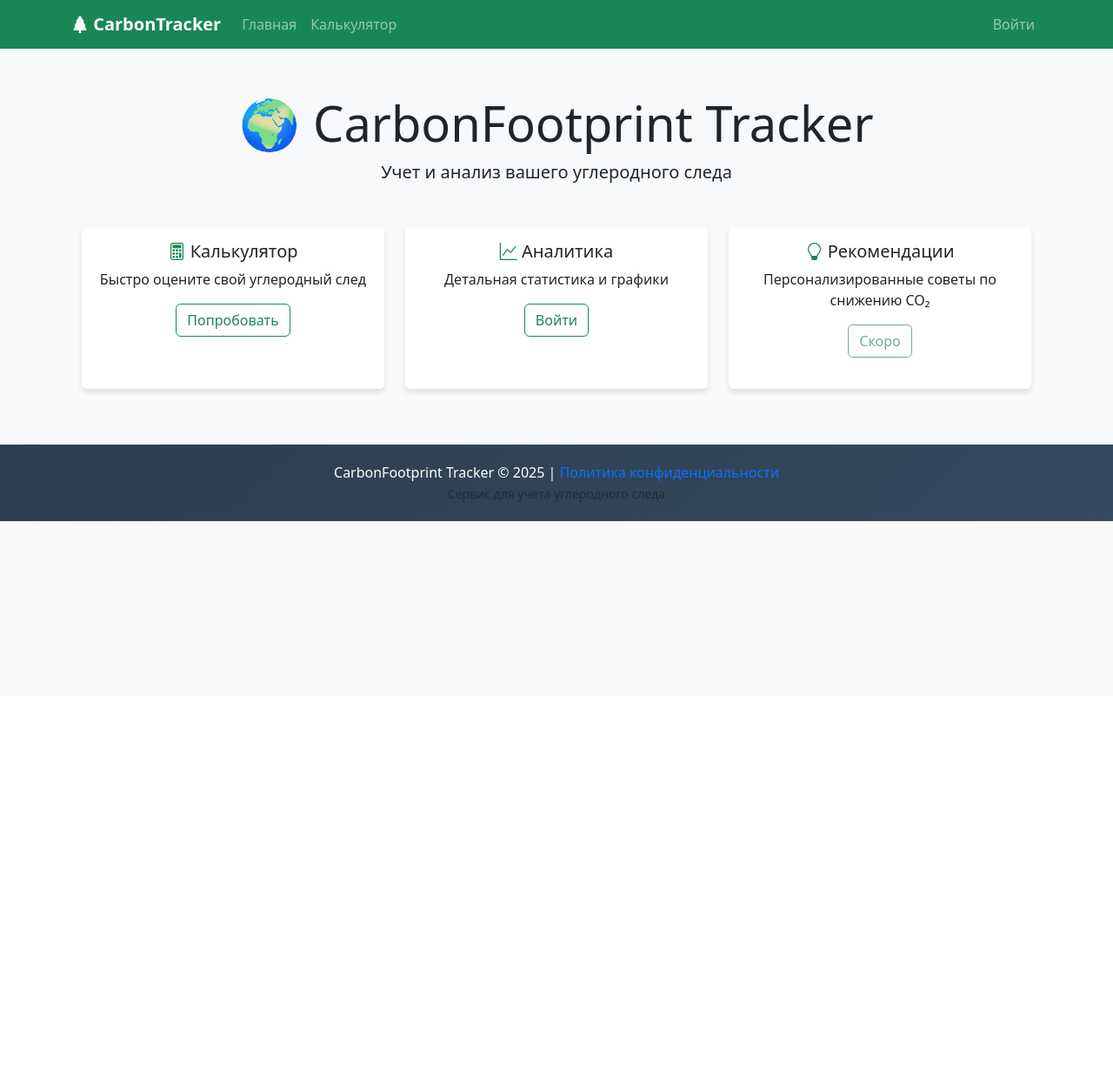
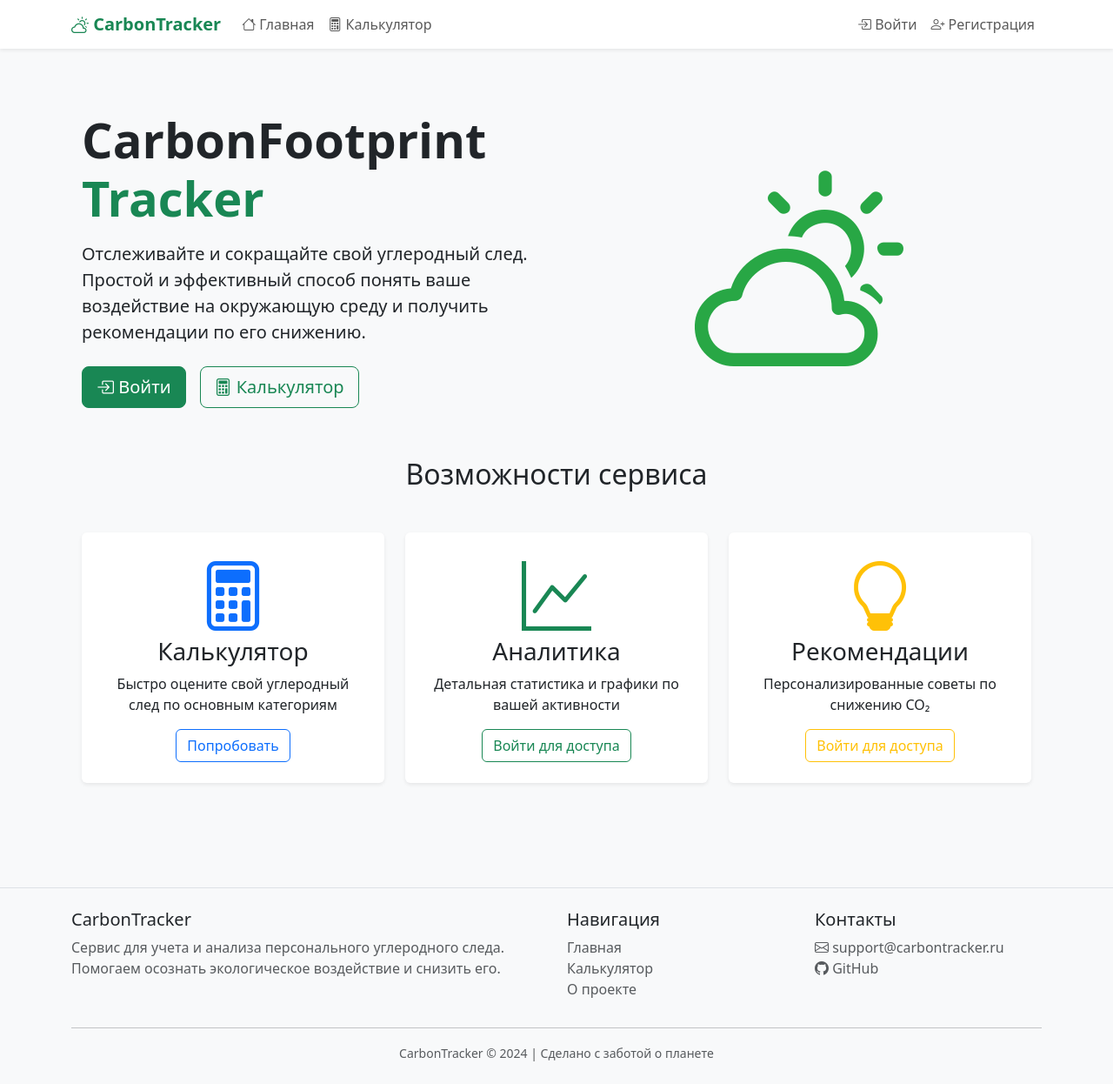
Before and after one commit to soniam4/carbonfootprint-tracker, a Django app: page / in a window 1280 px wide. Shown: the whole page at 87% size. Before the commit the page ends 599 px from the top, so only its background shows below. Run offline with Django 4.2, Linux system fonts and the light colour scheme.

Commit message:
create html file

```diff
--- a/carbon_app/templates/carbon_app/base.html
+++ b/carbon_app/templates/carbon_app/base.html
@@ -3,52 +3,35 @@
 <head>
     <meta charset="UTF-8">
     <meta name="viewport" content="width=device-width, initial-scale=1.0">
-    <title>{% block title %}CarbonFootprint Tracker{% endblock %}</title>
-    {% load static %}
-    <link rel="stylesheet" href="{% static 'css/style.css' %}">
+    <title>{% block title %}CarbonTracker{% endblock %}</title>
+
     <!-- Bootstrap 5 CSS -->
     <link href="https://cdn.jsdelivr.net/npm/bootstrap@5.3.0/dist/css/bootstrap.min.css" rel="stylesheet">
     <!-- Bootstrap Icons -->
     <link rel="stylesheet" href="https://cdn.jsdelivr.net/npm/bootstrap-icons@1.10.0/font/bootstrap-icons.css">
 
+    {% block extra_css %}{% endblock %}
+
     <style>
         body {
-            padding-top: 60px;
+            padding-top: 70px;
             background-color: #f8f9fa;
         }
         .navbar-brand {
-            font-weight: bold;
+            font-weight: 600;
         }
-        .co2-badge {
-            background-color: #28a745;
-            color: white;
-            padding: 5px 10px;
-            border-radius: 20px;
-            font-size: 0.9em;
-        }
-        .card {
-            box-shadow: 0 4px 6px rgba(0,0,0,0.1);
-            margin-bottom: 20px;
-            border: none;
-        }
-        .impact-high { color: #dc3545; }
-        .impact-medium { color: #ffc107; }
-        .impact-low { color: #28a745; }
-        footer {
-            margin-top: 50px;
-            padding: 20px 0;
-            background-color: #f1f1f1;
+        .footer {
+            background-color: #f8f9fa;
+            border-top: 1px solid #dee2e6;
         }
     </style>
-
-    {% block extra_css %}{% endblock %}
 </head>
 <body>
     <!-- Навигация -->
-    <nav class="navbar navbar-expand-lg navbar-dark bg-success fixed-top">
+    <nav class="navbar navbar-expand-lg navbar-light bg-white fixed-top shadow-sm">
         <div class="container">
-            <a class="navbar-brand" href="{% url 'home' %}">
-                <i class="bi bi-tree-fill"></i> CarbonTracker
+            <a class="navbar-brand text-success" href="{% url 'home' %}">
+                <i class="bi bi-cloud-sun"></i> CarbonTracker
             </a>
 
             <button class="navbar-toggler" type="button" data-bs-toggle="collapse" data-bs-target="#navbarNav">
@@ -58,32 +41,60 @@
             <div class="collapse navbar-collapse" id="navbarNav">
                 <ul class="navbar-nav me-auto">
                     <li class="nav-item">
-                        <a class="nav-link" href="{% url 'home' %}">Главная</a>
+                        <a class="nav-link" href="{% url 'home' %}">
+                            <i class="bi bi-house"></i> Главная
+                        </a>
                     </li>
                     <li class="nav-item">
-                        <a class="nav-link" href="{% url 'calculator' %}">Калькулятор</a>
+                        <a class="nav-link" href="{% url 'calculator' %}">
+                            <i class="bi bi-calculator"></i> Калькулятор
+                        </a>
                     </li>
                     {% if user.is_authenticated %}
                     <li class="nav-item">
-                        <a class="nav-link" href="{% url 'dashboard' %}">Мой след</a>
+                        <a class="nav-link" href="{% url 'dashboard' %}">
+                            <i class="bi bi-graph-up"></i> Мой след
+                        </a>
                     </li>
                     <li class="nav-item">
-                        <a class="nav-link" href="{% url 'add_activity' %}">Добавить активность</a>
+                        <a class="nav-link" href="{% url 'add_activity' %}">
+                            <i class="bi bi-plus-circle"></i> Добавить активность
+                        </a>
+                    </li>
+                    <li class="nav-item">
+                        <a class="nav-link" href="{% url 'recommendations' %}">
+                            <i class="bi bi-lightbulb"></i> Рекомендации
+                        </a>
                     </li>
                     {% endif %}
                 </ul>
 
                 <ul class="navbar-nav">
                     {% if user.is_authenticated %}
-                    <li class="nav-item">
-                        <span class="nav-link">Привет, {{ user.username }}!</span>
-                    </li>
-                    <li class="nav-item">
-                        <a class="nav-link" href="{% url 'admin:logout' %}">Выйти</a>
+                    <li class="nav-item dropdown">
+                        <a class="nav-link dropdown-toggle" href="#" id="userDropdown" role="button" data-bs-toggle="dropdown">
+                            <i class="bi bi-person-circle"></i> {{ user.username }}
+                        </a>
+                        <ul class="dropdown-menu">
+                            <li><a class="dropdown-item" href="#">
+                                <i class="bi bi-person"></i> Профиль
+                            </a></li>
+                            <li><hr class="dropdown-divider"></li>
+                            <li><a class="dropdown-item text-danger" href="{% url 'logout' %}">
+                                <i class="bi bi-box-arrow-right"></i> Выйти
+                            </a></li>
+                        </ul>
                     </li>
                     {% else %}
                     <li class="nav-item">
-                        <a class="nav-link" href="{% url 'admin:login' %}">Войти</a>
+                        <a class="nav-link" href="{% url 'login' %}">
+                            <i class="bi bi-box-arrow-in-right"></i> Войти
+                        </a>
+                    </li>
+                    <li class="nav-item">
+                        <a class="nav-link" href="{% url 'register' %}">
+                            <i class="bi bi-person-plus"></i> Регистрация
+                        </a>
                     </li>
                     {% endif %}
                 </ul>
@@ -91,38 +102,50 @@
         </div>
     </nav>
 
-    <!-- Основное содержимое -->
-    <div class="container mt-4">
-        {% if messages %}
-        <div class="messages">
-            {% for message in messages %}
-            <div class="alert alert-{{ message.tags }} alert-dismissible fade show">
-                {{ message }}
-                <button type="button" class="btn-close" data-bs-dismiss="alert"></button>
+    <!-- Основной контент -->
+    <main class="container">
+        {% block content %}
+        <!-- Контент страниц будет здесь -->
+        {% endblock %}
+    </main>
+
+    <!-- Футер -->
+    <footer class="footer mt-auto py-4">
+        <div class="container">
+            <div class="row">
+                <div class="col-md-6">
+                    <h5>CarbonTracker</h5>
+                    <p class="text-muted">
+                        Сервис для учета и анализа персонального углеродного следа.
+                        Помогаем осознать экологическое воздействие и снизить его.
+                    </p>
+                </div>
+                <div class="col-md-3">
+                    <h5>Навигация</h5>
+                    <ul class="list-unstyled">
+                        <li><a href="{% url 'home' %}" class="text-muted text-decoration-none">Главная</a></li>
+                        <li><a href="{% url 'calculator' %}" class="text-muted text-decoration-none">Калькулятор</a></li>
+                        <li><a href="#" class="text-muted text-decoration-none">О проекте</a></li>
+                    </ul>
+                </div>
+                <div class="col-md-3">
+                    <h5>Контакты</h5>
+                    <ul class="list-unstyled">
+                        <li><a href="#" class="text-muted text-decoration-none"><i class="bi bi-envelope"></i> support@carbontracker.ru</a></li>
+                        <li><a href="#" class="text-muted text-decoration-none"><i class="bi bi-github"></i> GitHub</a></li>
+                    </ul>
+                </div>
             </div>
-            {% endfor %}
-        </div>
-        {% endif %}
-
-        {% block content %}
-        <!-- Сюда будет подставляться содержимое дочерних шаблонов -->
-        {% endblock %}
-    </div>
-
-    <!-- Подвал -->
-    <footer class="mt-5">
-        <div class="container text-center">
-            <p class="mb-0">CarbonFootprint Tracker &copy; 2025 |
-                <a href="#" class="text-decoration-none">Политика конфиденциальности</a>
-            </p>
-            <small class="text-muted">Сервис для учета углеродного следа</small>
+            <hr>
+            <div class="text-center text-muted">
+                <small>CarbonTracker © 2024 | Сделано с заботой о планете</small>
+            </div>
         </div>
     </footer>
 
     <!-- Bootstrap JS -->
     <script src="https://cdn.jsdelivr.net/npm/bootstrap@5.3.0/dist/js/bootstrap.bundle.min.js"></script>
-    <!-- Chart.js для графиков (уже есть в dashboard, но можно и здесь) -->
-     <script src="https://cdn.jsdelivr.net/npm/chart.js"></script>
+
     {% block extra_js %}{% endblock %}
 </body>
 </html>
--- a/carbon_app/templates/carbon_app/home.html
+++ b/carbon_app/templates/carbon_app/home.html
@@ -1,43 +1,93 @@
 {% extends 'carbon_app/base.html' %}
+{% load static %}
 
-{% block title %}Главная страница{% endblock %}
+{% block title %}Главная - CarbonTracker{% endblock %}
 
 {% block content %}
-<div class="container text-center mt-5">
-    <h1 class="display-4">🌍 CarbonFootprint Tracker</h1>
-    <p class="lead">Учет и анализ вашего углеродного следа</p>
+<div class="container py-5">
+    <!-- Герой-секция -->
+    <div class="row align-items-center mb-5">
+        <div class="col-lg-6">
+            <h1 class="display-4 fw-bold mb-3">
+                CarbonFootprint <span class="text-success">Tracker</span>
+            </h1>
+            <p class="lead mb-4">
+                Отслеживайте и сокращайте свой углеродный след. Простой и эффективный способ
+                понять ваше воздействие на окружающую среду и получить рекомендации по его снижению.
+            </p>
+            {% if user.is_authenticated %}
+                <div class="d-flex gap-3">
+                    <a href="{% url 'add_activity' %}" class="btn btn-success btn-lg">
+                        <i class="bi bi-plus-circle"></i> Добавить активность
+                    </a>
+                    <a href="{% url 'my_footprint' %}" class="btn btn-outline-success btn-lg">
+                        <i class="bi bi-graph-up"></i> Моя статистика
+                    </a>
+                </div>
+            {% else %}
+                <div class="d-flex gap-3">
+                    <a href="{% url 'login' %}" class="btn btn-success btn-lg">
+                        <i class="bi bi-box-arrow-in-right"></i> Войти
+                    </a>
+                    <a href="{% url 'calculator' %}" class="btn btn-outline-success btn-lg">
+                        <i class="bi bi-calculator"></i> Калькулятор
+                    </a>
+                </div>
+            {% endif %}
+        </div>
+        <div class="col-lg-6">
+            <div class="text-center">
+                <i class="bi bi-cloud-sun" style="font-size: 15rem; color: #28a745;"></i>
+            </div>
+        </div>
+    </div>
 
-    <div class="row mt-5">
-        <div class="col-md-4 mb-3">
-            <div class="card h-100">
-                <div class="card-body">
-                    <h5 class="card-title"><i class="bi bi-calculator text-success"></i> Калькулятор</h5>
-                    <p>Быстро оцените свой углеродный след</p>
-                    <a href="{% url 'calculator' %}" class="btn btn-outline-success">Попробовать</a>
+    <!-- Особенности -->
+    <div class="row mb-5">
+        <div class="col-12">
+            <h2 class="text-center mb-5">Возможности сервиса</h2>
+        </div>
+
+        <!-- Калькулятор -->
+        <div class="col-md-4 mb-4">
+            <div class="card h-100 border-0 shadow-sm">
+                <div class="card-body text-center p-4">
+                    <i class="bi bi-calculator display-1 text-primary mb-3"></i>
+                    <h3 class="card-title">Калькулятор</h3>
+                    <p class="card-text">Быстро оцените свой углеродный след по основным категориям</p>
+                    <a href="{% url 'calculator' %}" class="btn btn-outline-primary">Попробовать</a>
                 </div>
             </div>
         </div>
 
-        <div class="col-md-4 mb-3">
-            <div class="card h-100">
-                <div class="card-body">
-                    <h5 class="card-title"><i class="bi bi-graph-up text-success"></i> Аналитика</h5>
-                    <p>Детальная статистика и графики</p>
+        <!-- Аналитика -->
+        <div class="col-md-4 mb-4">
+            <div class="card h-100 border-0 shadow-sm">
+                <div class="card-body text-center p-4">
+                    <i class="bi bi-graph-up display-1 text-success mb-3"></i>
+                    <h3 class="card-title">Аналитика</h3>
+                    <p class="card-text">Детальная статистика и графики по вашей активности</p>
                     {% if user.is_authenticated %}
-                        <a href="{% url 'dashboard' %}" class="btn btn-success">Моя статистика</a>
+                        <a href="{% url 'my_footprint' %}" class="btn btn-outline-success">Моя статистика</a>
                     {% else %}
-                        <a href="{% url 'admin:login' %}" class="btn btn-outline-success">Войти</a>
+                        <a href="{% url 'login' %}" class="btn btn-outline-success">Войти для доступа</a>
                     {% endif %}
                 </div>
             </div>
         </div>
 
-        <div class="col-md-4 mb-3">
-            <div class="card h-100">
-                <div class="card-body">
-                    <h5 class="card-title"><i class="bi bi-lightbulb text-success"></i> Рекомендации</h5>
-                    <p>Персонализированные советы по снижению CO₂</p>
-                    <button class="btn btn-outline-success" disabled>Скоро</button>
+        <!-- Рекомендации -->
+        <div class="col-md-4 mb-4">
+            <div class="card h-100 border-0 shadow-sm">
+                <div class="card-body text-center p-4">
+                    <i class="bi bi-lightbulb display-1 text-warning mb-3"></i>
+                    <h3 class="card-title">Рекомендации</h3>
+                    <p class="card-text">Персонализированные советы по снижению CO₂</p>
+                    {% if user.is_authenticated %}
+                        <a href="{% url 'recommendations' %}" class="btn btn-outline-warning">Мои рекомендации</a>
+                    {% else %}
+                        <a href="{% url 'login' %}" class="btn btn-outline-warning">Войти для доступа</a>
+                    {% endif %}
                 </div>
             </div>
         </div>
```
Also changed, not shown: carbon_app/templates/carbon_app/login.html (added, +28 -0 lines), carbon_app/templates/carbon_app/register.html (added, +21 -0 lines).
